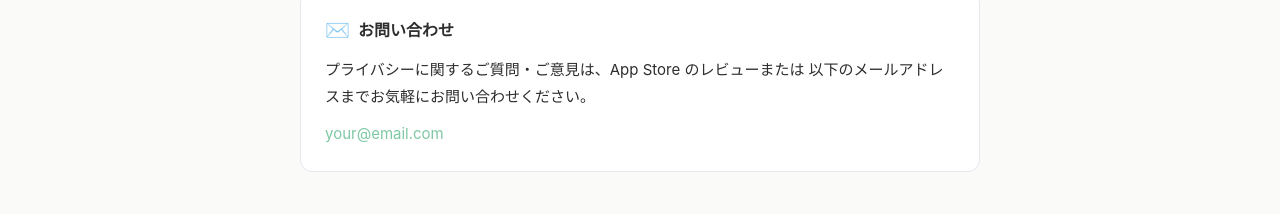
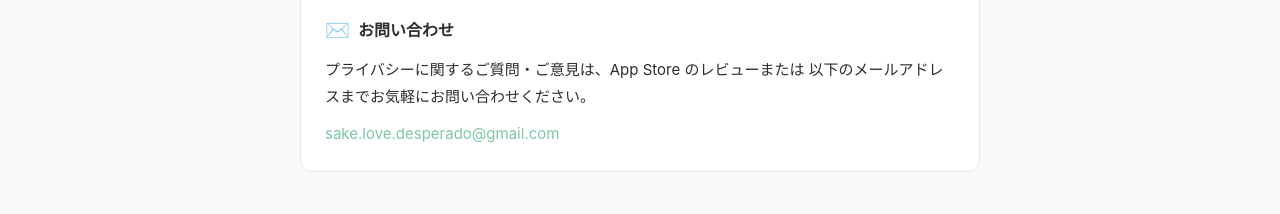
Before and after one commit to og-omochi/leftover_recipes_support, a plain HTML site: page privacy.html in a window 1280 px wide. Shown: the part 2285-2499 px from the top of the page. Drawn offline with Linux system fonts and the light colour scheme.

Commit message:
Update privacy.html

```diff
--- a/privacy.html
+++ b/privacy.html
@@ -379,7 +379,7 @@
       please contact us via App Store reviews or the email address below.
     </p>
     <!-- TODO: メールアドレスを入力してください -->
-    <p><a href="mailto:your@email.com">your@email.com</a></p>
+    <p><a href="mailto:sake.love.desperado@gmail.com">sake.love.desperado@gmail.com</a></p>
   </section>
 
 </main>
```
